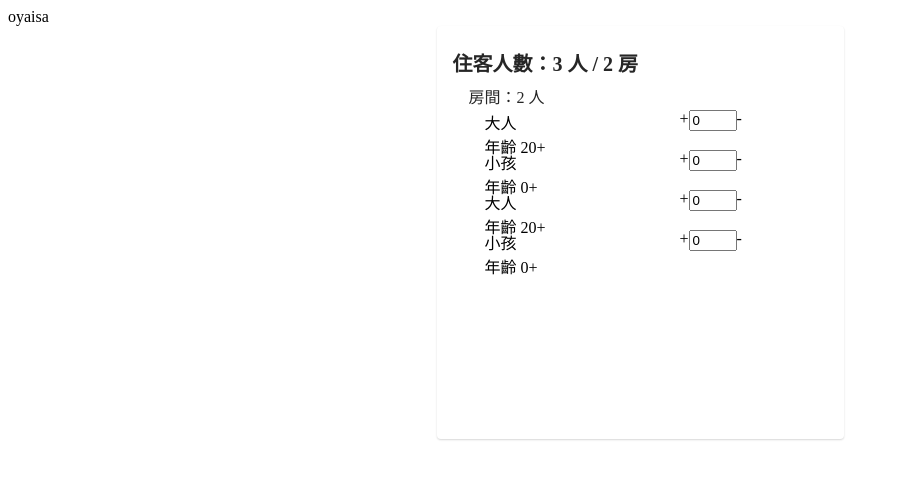
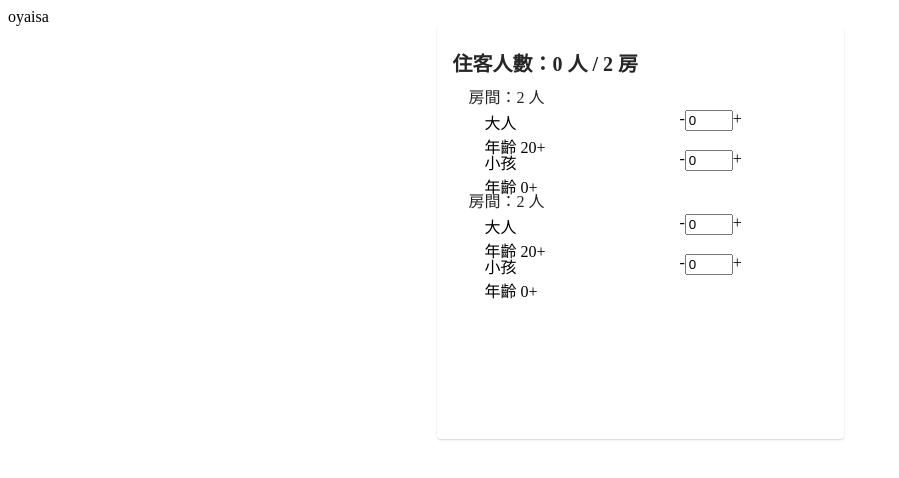
Before and after one commit to weryk153/Oyaisa, a React app: page / in a window 1280 px wide. Shown: the top 478 px of the page, without its empty margins (0-899 px from the left). Built offline with nearby package versions, Linux system fonts and the light colour scheme.

Commit message:
add handleDistribution function

```diff
--- a/src/component/Room.jsx
+++ b/src/component/Room.jsx
@@ -1,36 +1,42 @@
 import React, { useCallback, useEffect, useState } from 'react';
 
-const Room = ({ room }) => {
-    const [adultCount, setAdultCount] = useState(0);
-    const [childrenCount, setChildrenCount] = useState(0);
-    const [totalCount, setTotalCount] = useState(0);
+const Room = ({ room, index, handleDistribution }) => {
+    const [adultCount, setAdultCount] = useState('0');
+    const [childrenCount, setChildrenCount] = useState('0');
+    // const [totalCount, setTotalCount] = useState(0);
 
     const handleChangeCount = (e) => {
         if (e.target.name === "adult") {
-            setAdultCount(e.target.value)
+            setAdultCount(e.target.value);
         }
         if (e.target.name === "children") {
-            setChildrenCount(e.target.value)
+            setChildrenCount(e.target.value);
         }
+        handleDistribution(index, adultCount, childrenCount)
     }
+    useEffect(() => {
+        handleDistribution(index, adultCount, childrenCount)
+    }, [adultCount, childrenCount])
+    // useEffect(() => {
+    //     setTotalCount(Number(adultCount) + Number(childrenCount))
+    // }, [Number(adultCount), Number(childrenCount)])
 
-    useEffect(() => {
-        setTotalCount(Number(adultCount) + Number(childrenCount))
-    }, [Number(adultCount), Number(childrenCount)])
-
-    console.log(totalCount);
+    // console.log(totalCount);
 
     return (
         <div className="people-statistics-wrapper">
+            <div className="room-info">
+                房間：2 人
+                    </div>
             <div className="adult">
                 <div className="adult-left">
                     <div>大人</div>
                     <div>年齡 20+</div>
                 </div>
                 <div className="adult-right">
+                    <div>-</div>
+                    <input name="adult" min={room.min} max={room.max - childrenCount} type="number" value={adultCount} onChange={handleChangeCount} />
                     <div>+</div>
-                    <input name="adult" min={room.min} max={room.max - childrenCount} type="number" value={adultCount} onChange={handleChangeCount} />
-                    <div>-</div>
                 </div>
             </div>
             <div className="adult">
@@ -39,9 +45,9 @@ const Room = ({ room }) => {
                     <div>年齡 0+</div>
                 </div>
                 <div className="adult-right">
+                    <div>-</div>
+                    <input name="children" min={room.min} max={room.max - adultCount} type="number" value={childrenCount} onChange={handleChangeCount} />
                     <div>+</div>
-                    <input name="children" min={room.min} max={room.max - adultCount} type="number" value={childrenCount} onChange={handleChangeCount} />
-                    <div>-</div>
                 </div>
             </div>
         </div>
--- a/src/index.jsx
+++ b/src/index.jsx
@@ -5,10 +5,30 @@ import './styles/global.scss'
 const Index = () => {
     const [people, setPeople] = useState(0);
     const [rooms, setRooms] = useState([]);
+    const [distribution, setDistribution] = useState([{ adult: 0, child: 0 }, { adult: 0, child: 0 }]);
 
-    const handleDistribution = () => {
+    const handleDistribution = (index, adultCount, childrenCount) => {
+        distribution[index] = {
+            ...distribution[index],
+            adult: Number(adultCount),
+            child: Number(childrenCount)
+        }
+        setDistribution([
+            ...distribution,
+        ])
 
     }
+    console.log(distribution);
+
+    const adultTotal = distribution.reduce((accumulator, currentValue) => {
+        return accumulator + currentValue.adult;  // 與前一個值相加
+    }, 0);
+
+    const childTotal = distribution.reduce((accumulator, currentValue) => {
+        return accumulator + currentValue.child;  // 與前一個值相加
+    }, 0);
+
+
     useEffect(() => {
         setRooms([...rooms, {
             min: 0,
@@ -20,17 +40,18 @@ const Index = () => {
         ])
     }, []);
 
+    useEffect(() => {
+        setPeople(adultTotal + childTotal)
+    }, [adultTotal, childTotal])
+
     return (
         <div className='container'>
             <header>oyaisa</header>
             <div className="app-wrapper">
-                <div className="booking-info">住客人數：3 人 / 2 房</div>
+                <div className="booking-info">{`住客人數：${people} 人 / ${rooms.length} 房`}</div>
                 <div className="room-wrapper">
-                    <div className="room-info">
-                        房間：2 人
-                    </div>
                     {rooms.map((room, index) =>
-                        <Room key={`room_${index}`} room={room}></Room>
+                        <Room key={`room_${index}`} room={room} index={index} distribution={distribution} handleDistribution={handleDistribution}></Room>
                     )}
                 </div>
             </div>
```
